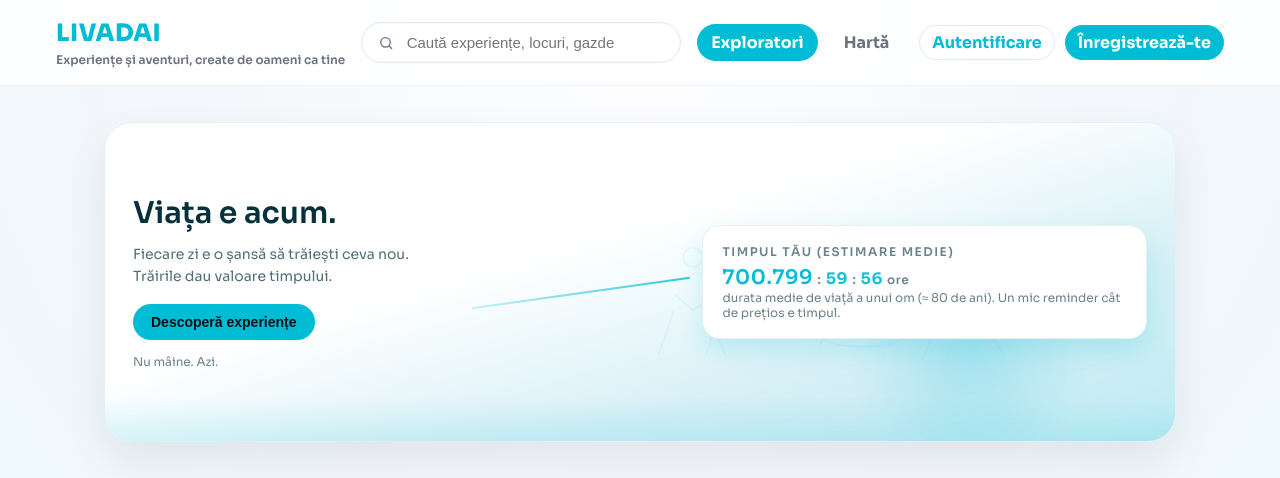
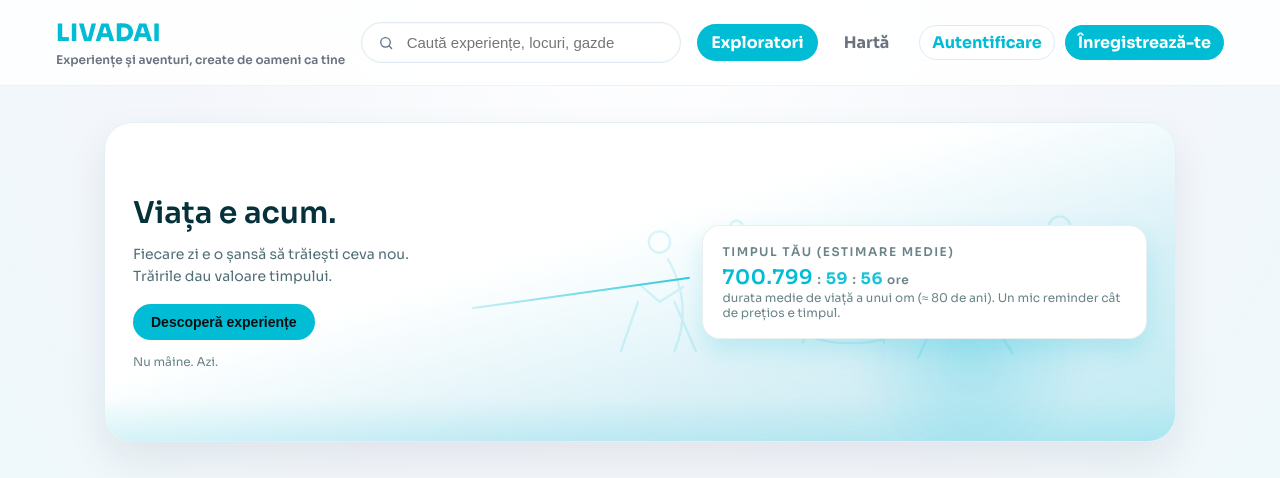
Before and after one commit to gabrielivadariu/livadai-web, a Next.js app: page /experiences in a window 1280 px wide. Shown: the top 478 px of the page. Built offline with nearby package versions, Linux system fonts and the light colour scheme; no server answers.

Commit message:
chore(web): make hero illustration visible

```diff
--- a/app/(app)/experiences/experiences.module.css
+++ b/app/(app)/experiences/experiences.module.css
@@ -65,11 +65,11 @@
 
 .heroIllustration {
   position: absolute;
-  right: 6%;
-  bottom: 6%;
-  width: min(46%, 520px);
+  right: 4%;
+  bottom: 4%;
+  width: min(52%, 560px);
   height: auto;
-  opacity: 0.08;
+  opacity: 0.14;
   color: rgba(var(--brand-rgb), 1);
   z-index: 1;
   pointer-events: none;
--- a/app/(app)/experiences/page.tsx
+++ b/app/(app)/experiences/page.tsx
@@ -159,7 +159,7 @@ export default function ExperiencesPage() {
       ) : null}
       <section className={styles.hero}>
         <svg className={styles.heroIllustration} viewBox="0 0 520 260" aria-hidden="true">
-          <g fill="none" stroke="currentColor" strokeWidth="1.6" strokeLinecap="round" strokeLinejoin="round">
+          <g fill="none" stroke="currentColor" strokeWidth="2.2" strokeLinecap="round" strokeLinejoin="round">
             <path d="M92 188c12-28 10-58-6-86" />
             <circle cx="78" cy="86" r="10" />
             <path d="M60 126l18 16 22-14" />
```
